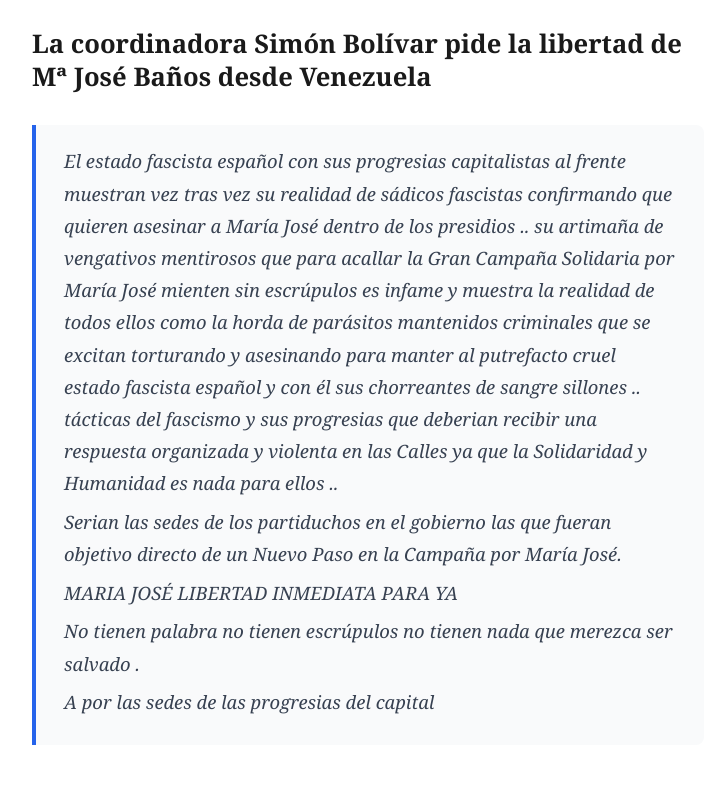
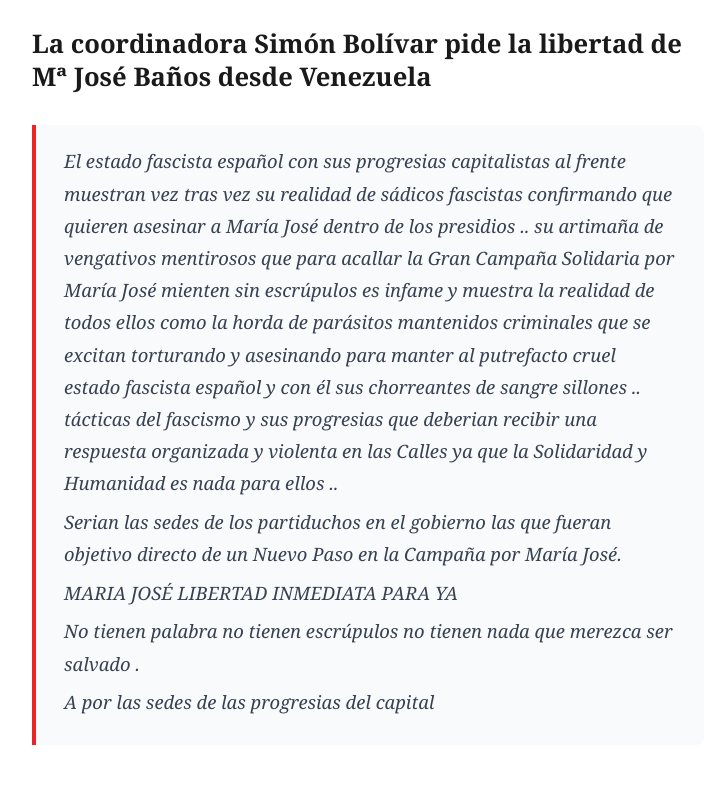
Before and after one commit to Unaipg/noticias_maria_jose_ba-os, a plain HTML site: page index.html in a window 1280 px wide. Shown: the part 3080-3880 px from the top of the page, without its empty margins (272-984 px from the left). Drawn offline with Linux system fonts and the light colour scheme.

Commit message:
Change accent color

```diff
--- a/index.html
+++ b/index.html
@@ -11,7 +11,7 @@
       --text:    #1a1a1a;
       --muted:   #6b7280;
       --border:  #e5e7eb;
-      --accent:  #2563eb;
+      --accent:  #eb2525;
       --bg:      #ffffff;
       --surface: #f9fafb;
     }
```
